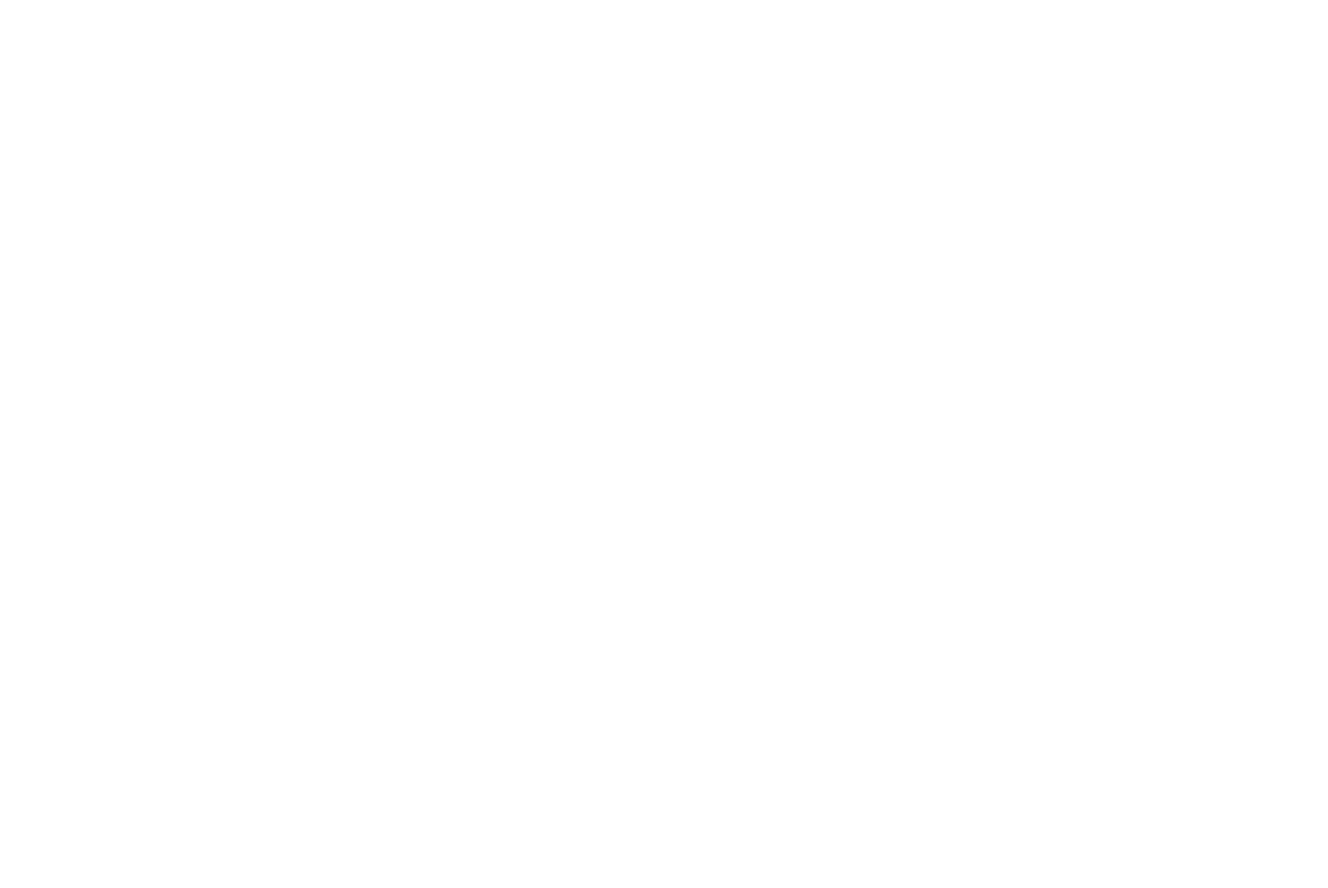
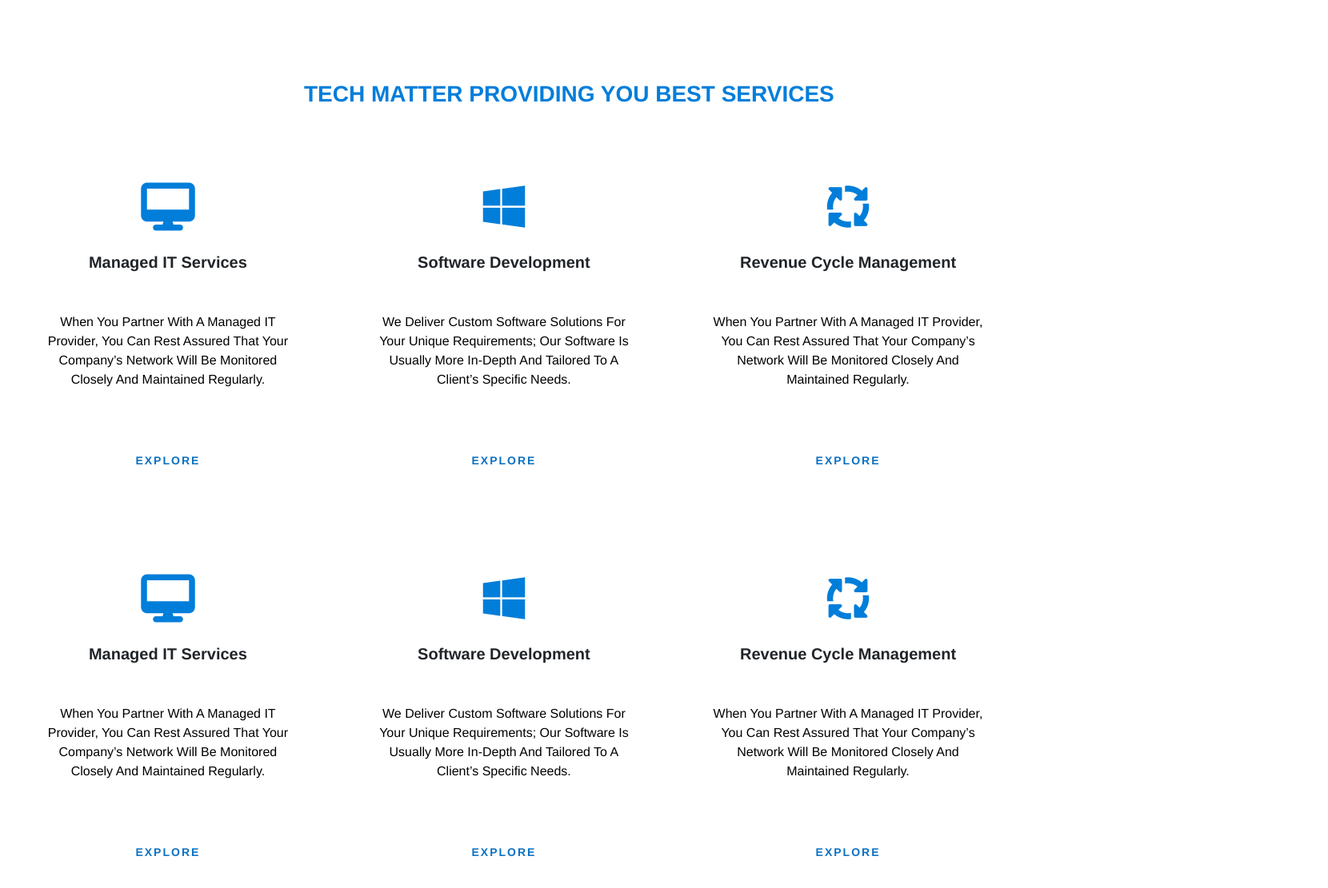
Before and after one commit to nomanwaseem111/TechMatter, a React (Create React App) app: page / in a window 1280 px wide. Shown: the part 2252-3363 px from the top of the page at 80% size, 1660 px wide, since content can reach past the window. Before the commit the page ends 2299 px from the top, so only its background shows below. Built offline with nearby package versions, Linux system fonts and the light colour scheme.

Commit message:
few changes

```diff
--- a/src/Components/Home/Home.jsx
+++ b/src/Components/Home/Home.jsx
@@ -82,9 +82,66 @@
 
 
 
+
       <div>
+        <span className='closer4'>TECH MATTER PROVIDING YOU BEST SERVICES</span>
+        <div className='parent-5'>
+          <div className='child-5'>
+            <span><i class="fa-solid fa-desktop"></i></span><br /><br />
+            <span className='c-5'>Managed IT Services</span>
+            <p className='p-5'>When you partner with a managed IT provider, you can rest assured that your company’s network will be monitored closely and maintained regularly.</p>
+            <button className='b-5'>Explore</button>
+          </div>
+          <div className='child-5'>
+            <span><i class="fa-brands fa-windows"></i></span><br /><br />
+            <span className='c-5'>Software Development</span>
+            <p className='p-5'>We deliver custom software solutions for your unique requirements; our software is usually more in-depth and tailored to a client’s specific needs.</p>
+            <button className='b-5'>Explore</button>
+
+          </div>
+          <div className='child-5'>
+            <span><i class="fa-solid fa-arrows-spin"></i></span><br /><br />
+            <span className='c-5'>Revenue Cycle Management</span>
+            <p className='p-5'>When you partner with a managed IT provider, you can rest assured that your company’s network will be monitored closely and maintained regularly.</p>
+            <button className='b-5'>Explore</button>
+
+          </div>
+        </div>
+
+
+
+
+
+
+
+
+        <div className='parent-5'>
+          <div className='child-5'>
+            <span><i class="fa-solid fa-desktop"></i></span><br /><br />
+            <span className='c-5'>Managed IT Services</span>
+            <p className='p-5'>When you partner with a managed IT provider, you can rest assured that your company’s network will be monitored closely and maintained regularly.</p>
+            <button className='b-5'>Explore</button>
+          </div>
+          <div className='child-5'>
+            <span><i class="fa-brands fa-windows"></i></span><br /><br />
+            <span className='c-5'>Software Development</span>
+            <p className='p-5'>We deliver custom software solutions for your unique requirements; our software is usually more in-depth and tailored to a client’s specific needs.</p>
+            <button className='b-5'>Explore</button>
+
+          </div>
+          <div className='child-5'>
+            <span><i class="fa-solid fa-arrows-spin"></i></span><br /><br />
+            <span className='c-5'>Revenue Cycle Management</span>
+            <p className='p-5'>When you partner with a managed IT provider, you can rest assured that your company’s network will be monitored closely and maintained regularly.</p>
+            <button className='b-5'>Explore</button>
+
+          </div>
+        </div>
 
       </div>
+
+
+
     </div>
   )
 }
--- a/src/index.css
+++ b/src/index.css
@@ -134,7 +134,7 @@
     font-size: 28px;
 }
 
-.closer2{
+.closer2 {
     text-align: center;
     color: #007eda;
     font-family: 'Poppins', Helvetica, Arial, Lucida, sans-serif;
@@ -156,9 +156,9 @@
 
 .box {
     box-shadow: 0px 2px 18px 0px rgb(0 0 0 / 30%);
-    font-family: 'Montserrat',Helvetica,Arial,Lucida,sans-serif;
+    font-family: 'Montserrat', Helvetica, Arial, Lucida, sans-serif;
     font-size: 16px;
-    color: #000000!important;
+    color: #000000 !important;
     padding-top: 30px;
     padding-right: 45px;
     width: 280px;
@@ -167,7 +167,7 @@
 
 }
 
-.item{
+.item {
     padding-left: 5px;
     list-style-type: disc;
     font-weight: 520;
@@ -176,18 +176,20 @@
 
 
 
-.box > h6{
+.box>h6 {
     color: #E09900;
     line-height: 1em;
     font-weight: bold;
 }
 
-.fa-lightbulb , .fa-bullseye , .fa-circle-user {
+.fa-lightbulb,
+.fa-bullseye,
+.fa-circle-user {
     font-size: 50px;
     color: #E09900;
 }
 
-.parent-4{
+.parent-4 {
     display: flex;
     justify-content: space-evenly;
     margin-top: 50px;
@@ -195,23 +197,90 @@
 
 }
 
-.box-1{
-  width: 350px;
-  padding: 30px;
+.box-1 {
+    width: 350px;
+    padding: 30px;
 
 }
 
-h4{
+h4 {
     padding-top: 30px;
     padding-bottom: 10px;
-    font-family: 'Poppins',Helvetica,Arial,Lucida,sans-serif;
+    font-family: 'Poppins', Helvetica, Arial, Lucida, sans-serif;
     font-size: 22px;
-    color: #000000!important;
+    color: #000000 !important;
     line-height: 1.8em;
     font-weight: 500;
 }
 
-.para{
+.para {
     font-weight: 500px;
     text-transform: capitalize;
+    color: gray;
 }
+
+
+.parent-5 {
+    display: flex;
+    text-align: center;
+    margin-top: 60px;
+    width: 100%;
+    height: 430px;
+
+}
+
+.fa-desktop,
+.fa-windows,
+.fa-arrows-spin {
+    font-size: 60px;
+    color: #007eda;
+}
+
+.c-5 {
+    padding-top: 30px;
+    font-size: 20px;
+    font-weight: bold;
+}
+
+.p-5 {
+    text-align: center;
+    font-size: 16px;
+    color: black;
+    text-transform: capitalize;
+    display: inline-block;
+    font-weight: 500;
+}
+
+.child-5 {
+    padding-top: 30px;
+
+}
+
+.child-5:hover {
+
+    background-color: lightgrey;
+
+}
+.b-5 {
+    color: #0C71C3 !important;
+    border-width: 0px !important;
+    border-radius: 100px;
+    letter-spacing: 2px;
+    font-size: 14px;
+    font-family: 'Heebo', Helvetica, Arial, Lucida, sans-serif !important;
+    font-weight: 700 !important;
+    text-transform: uppercase !important;
+    background-color: #ffffff;
+    margin-bottom: 20px;
+    padding: 15px;
+}
+
+.closer4{
+  padding-top:50px;
+  display: inline-block;
+  margin-left: 380px;
+  width: 100%;
+  font-size: 28px;
+  color: #007eda;
+  font-weight: bold;
+}
```
